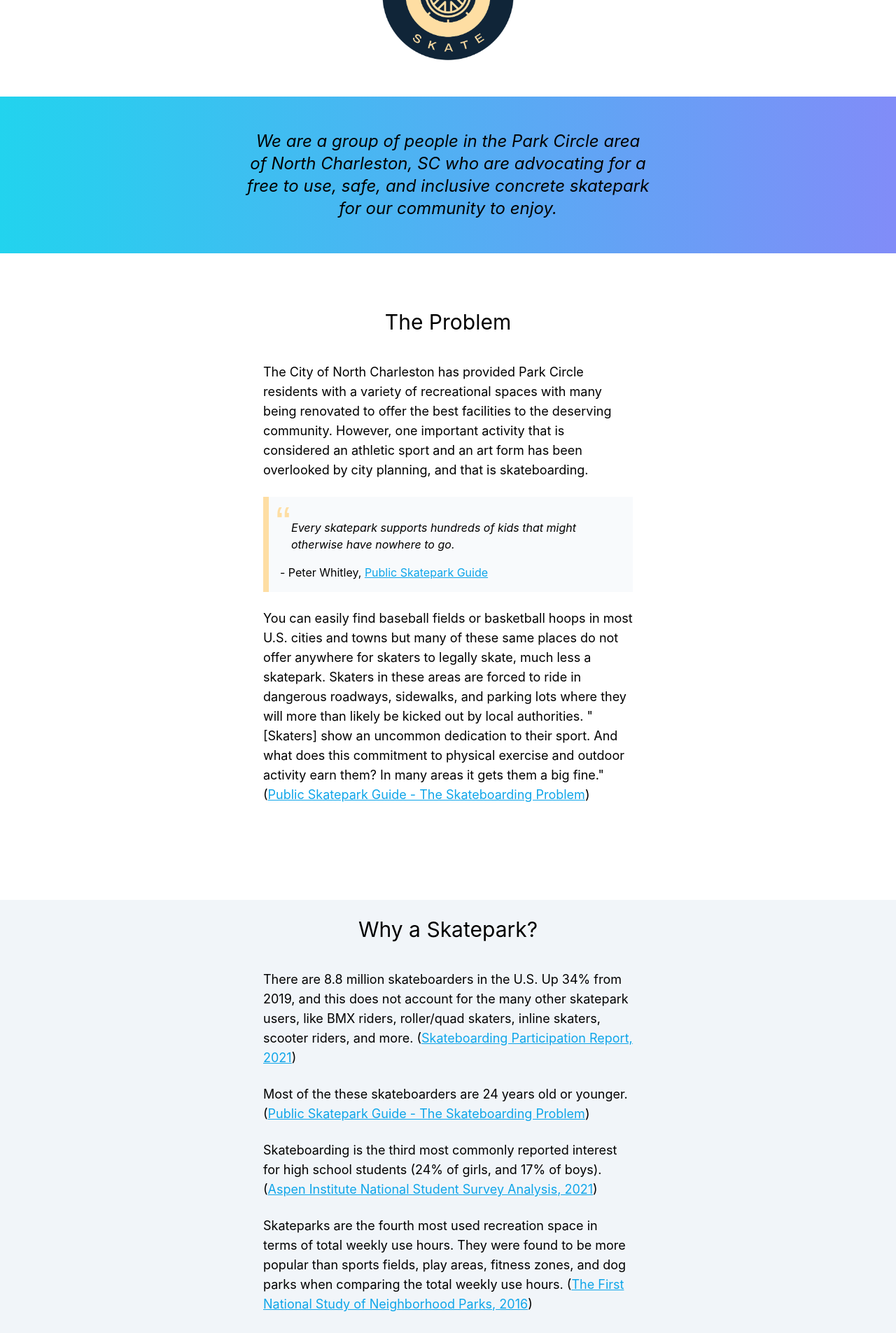
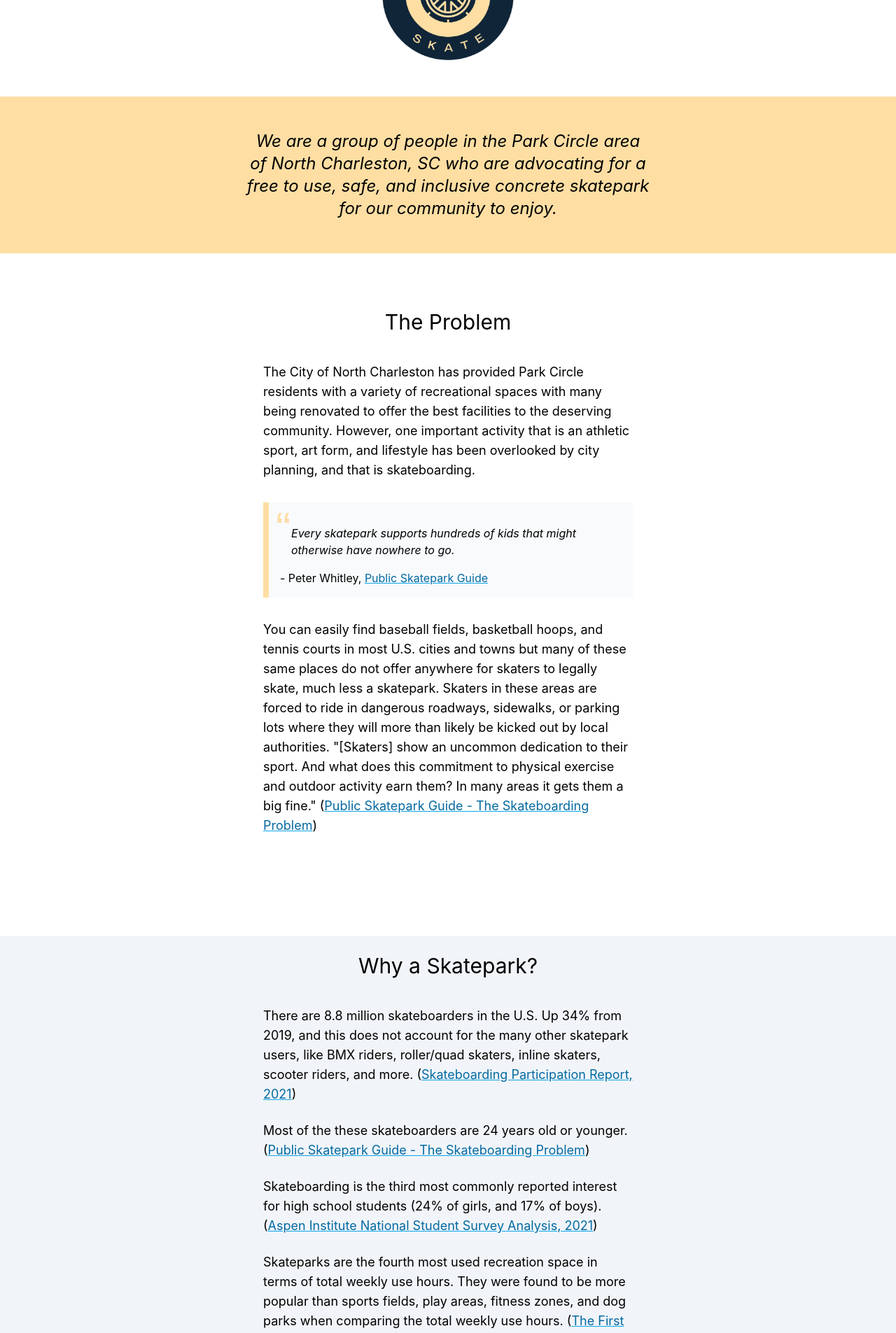
Before and after one commit to shawnlknight/park-circle-skate, a Next.js app: page / in a window 1280 px wide. Shown: the part 260-2165 px from the top of the page at 70% size. Built offline with nearby package versions, Linux system fonts and the light colour scheme.

Commit message:
style and content updates

```diff
--- a/pages/index.js
+++ b/pages/index.js
@@ -17,6 +17,7 @@ export default function Home() {
         <h1 className={`${styles.themeBlueColor} text-5xl text-center`}>
           Welcome to Park Circle Skate
         </h1>
+
         <div className="m-10">
           <Image
             src="/pc-skate-logo.png"
@@ -25,7 +26,9 @@ export default function Home() {
             height={200}
           />
         </div>
-        <div className="w-screen flex justify-center text-center text-2xl italic mb-20 p-12 bg-gradient-to-r from-cyan-400 to-indigo-400">
+        <div
+          className={`${styles.themeYelloBg} w-screen flex justify-center text-center text-2xl italic mb-20 p-12`}
+        >
           <div className="max-w-xl">
             <p>
               We are a group of people in the Park Circle area of North
@@ -36,17 +39,17 @@ export default function Home() {
         </div>
 
         <div className="mb-28 text-center max-w-xl px-6 flex flex-col gap-8">
-          <h2 className="text-3xl mb-2">The Problem</h2>
+          <h2 className="text-3xl mb-2 themeYelloUnderline">The Problem</h2>
           <div className="text-left">
-            <p className="text-lg mb-6">
+            <p className="text-lg mb-8">
               The City of North Charleston has provided Park Circle residents
               with a variety of recreational spaces with many being renovated to
               offer the best facilities to the deserving community. However, one
-              important activity that is considered an athletic sport and an art
-              form has been overlooked by city planning, and that is
+              important activity that is an athletic sport, art form, and
+              lifestyle has been overlooked by city planning, and that is
               skateboarding.
             </p>
-            <blockquote className={`${styles.blockquote} p-4 bg-slate-50 mb-6`}>
+            <blockquote className={`${styles.blockquote} p-4 bg-slate-50 mb-8`}>
               <p className="p-4 italic">
                 Every skatepark supports hundreds of kids that might otherwise
                 have nowhere to go.
@@ -54,7 +57,7 @@ export default function Home() {
               <span>
                 - Peter Whitley,{' '}
                 <a
-                  className="text-sky-500 hover:text-sky-800 underline decoration-sky-500"
+                  className="text-sky-700 hover:text-yellow-500 underline decoration-sky-500"
                   href="https://publicskateparkguide.org"
                   target="_blank"
                   rel="noreferrer"
@@ -63,18 +66,18 @@ export default function Home() {
                 </a>
               </span>
             </blockquote>
-            <p className="text-lg mb-6">
-              You can easily find baseball fields or basketball hoops in most
-              U.S. cities and towns but many of these same places do not offer
-              anywhere for skaters to legally skate, much less a skatepark.
-              Skaters in these areas are forced to ride in dangerous roadways,
-              sidewalks, and parking lots where they will more than likely be
-              kicked out by local authorities. &quot;[Skaters] show an uncommon
-              dedication to their sport. And what does this commitment to
-              physical exercise and outdoor activity earn them? In many areas it
-              gets them a big fine.&quot; (
+            <p className="text-lg mb-8">
+              You can easily find baseball fields, basketball hoops, and tennis
+              courts in most U.S. cities and towns but many of these same places
+              do not offer anywhere for skaters to legally skate, much less a
+              skatepark. Skaters in these areas are forced to ride in dangerous
+              roadways, sidewalks, or parking lots where they will more than
+              likely be kicked out by local authorities. &quot;[Skaters] show an
+              uncommon dedication to their sport. And what does this commitment
+              to physical exercise and outdoor activity earn them? In many areas
+              it gets them a big fine.&quot; (
               <a
-                className="text-sky-500 hover:text-sky-800 underline decoration-sky-500"
+                className="text-sky-700 hover:text-yellow-500 underline decoration-sky-500"
                 href="https://publicskateparkguide.org/vision/the-skateboarding-problem/"
                 target="_blank"
                 rel="noreferrer"
@@ -96,7 +99,7 @@ export default function Home() {
                 users, like BMX riders, roller/quad skaters, inline skaters,
                 scooter riders, and more. (
                 <a
-                  className="text-sky-500 hover:text-sky-800 underline decoration-sky-500"
+                  className="text-sky-700 hover:text-yellow-500 underline decoration-sky-500"
                   href="https://www.sfia.org/reports/962_Skateboarding-Participation-Report-2021"
                   target="_blank"
                   rel="noreferrer"
@@ -108,7 +111,7 @@ export default function Home() {
               <p className="mb-6">
                 Most of the these skateboarders are 24 years old or younger. (
                 <a
-                  className="text-sky-500 hover:text-sky-800 underline decoration-sky-500"
+                  className="text-sky-700 hover:text-yellow-500 underline decoration-sky-500"
                   href="https://publicskateparkguide.org/vision/the-skateboarding-problem/"
                   target="_blank"
                   rel="noreferrer"
@@ -121,7 +124,7 @@ export default function Home() {
                 Skateboarding is the third most commonly reported interest for
                 high school students (24% of girls, and 17% of boys). (
                 <a
-                  className="text-sky-500 hover:text-sky-800 underline decoration-sky-500"
+                  className="text-sky-700 hover:text-yellow-500 underline decoration-sky-500"
                   href="https://www.aspeninstitute.org/wp-content/uploads/2021/11/Aspen-National-Student-Survey-FINAL-Report.pdf"
                   target="_blank"
                   rel="noreferrer"
@@ -136,7 +139,7 @@ export default function Home() {
                 sports fields, play areas, fitness zones, and dog parks when
                 comparing the total weekly use hours. (
                 <a
-                  className="text-sky-500 hover:text-sky-800 underline decoration-sky-500"
+                  className="text-sky-700 hover:text-yellow-500 underline decoration-sky-500"
                   href="https://www.ncbi.nlm.nih.gov/pmc/articles/PMC5030121/"
                   target="_blank"
                   rel="noreferrer"
--- a/styles/Home.module.css
+++ b/styles/Home.module.css
@@ -2,8 +2,22 @@
   padding: 0;
 }
 
-/* background-color: #102538;
-color: #fedea3; */
+.themeBlueColor {
+  color: #102538;
+}
+
+.themeYelloColor {
+  color: #fedea3;
+}
+
+.themeYelloBg {
+  background: #fedea3;
+}
+
+.themeYelloUnderline {
+  text-decoration: underline;
+  text-decoration-color: #fedea3;
+}
 
 .main {
   min-height: 100vh;
@@ -19,9 +33,9 @@ color: #fedea3; */
   display: flex;
   flex: 1;
   padding: 2rem 0;
-  /* border-top: 1px solid #eaeaea; */
   justify-content: center;
   align-items: center;
+  background: #fedea3;
 }
 
 .footer a {
@@ -110,10 +124,6 @@ color: #fedea3; */
   line-height: 1.5;
 }
 
-.themeBlueColor {
-  color: #102538;
-}
-
 .blockquote {
   border-left: 8px solid #fedea3;
   position: relative;
@@ -139,6 +149,7 @@ color: #fedea3; */
   padding-bottom: 56.25%; /* 16:9 */
   height: 0;
 }
+
 .videoWrapper iframe {
   position: absolute;
   top: 0;
```
